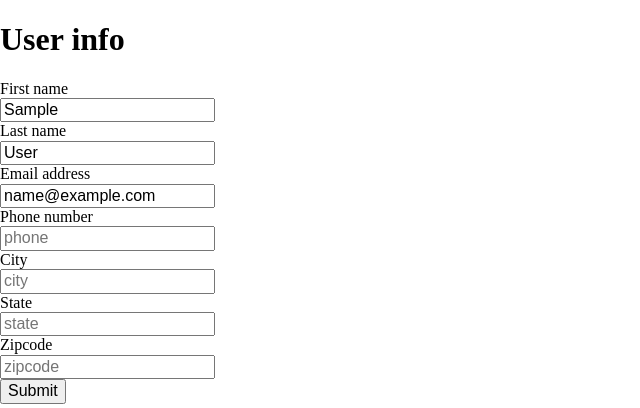
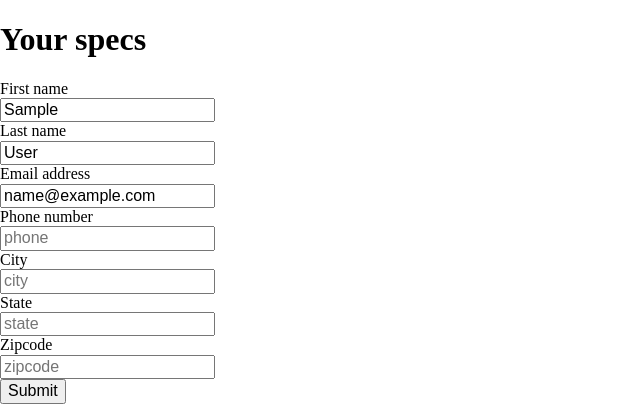
Before and after one commit to yebra06/seProject, a Django app: page /accounts/user-info/ in a window 1280 px wide. Shown: the part 50-458 px from the top of the page, without its empty margins (0-640 px from the left). Run offline with Django 3.2, Linux system fonts and the light colour scheme; the visitor is signed in with stand-in values (Sample User, id 1); some libraries are stand-ins or nearby versions.

Commit message:
Update templates.

```diff
--- a/templates/resume-builder.html
+++ b/templates/resume-builder.html
@@ -4,6 +4,7 @@
 {% block content %}
     <div class="resume-builder">
 	    <form method="post" action="{% url 'resume-builder' %}">
+	        {% csrf_token %}
 		    {% for form in education_form %}
 			    {{ form }}
 		    {% endfor %}
--- a/templates/user-info.html
+++ b/templates/user-info.html
@@ -5,7 +5,9 @@
 
 {% block content %}
     <div class="user-info">
-        <h1>User info</h1>
-        {% crispy form %}
+	    <div class="user-info-header">
+		    <h1>Your specs</h1>
+		    {% crispy form %}
+	    </div>
     </div>
 {% endblock content %}
```
